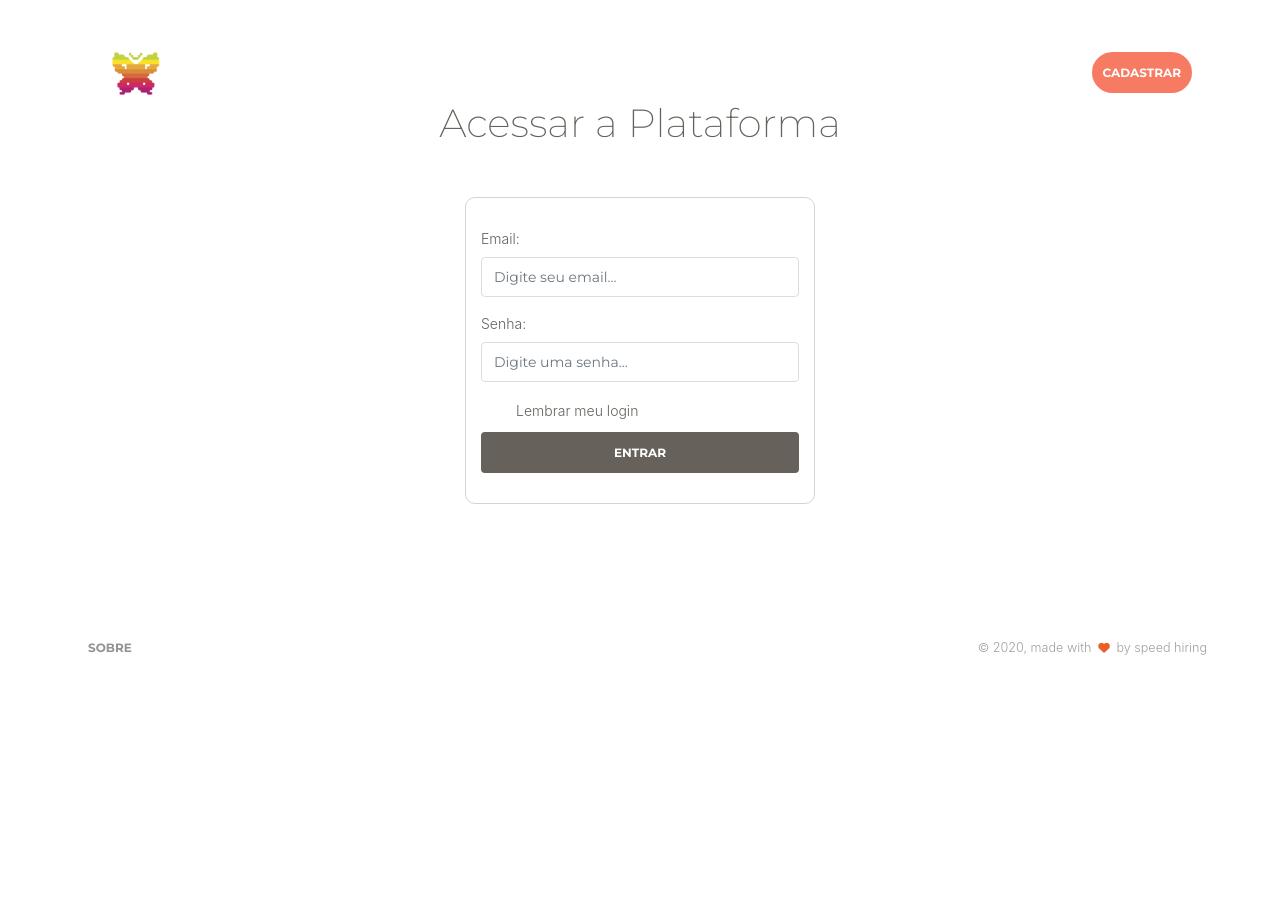
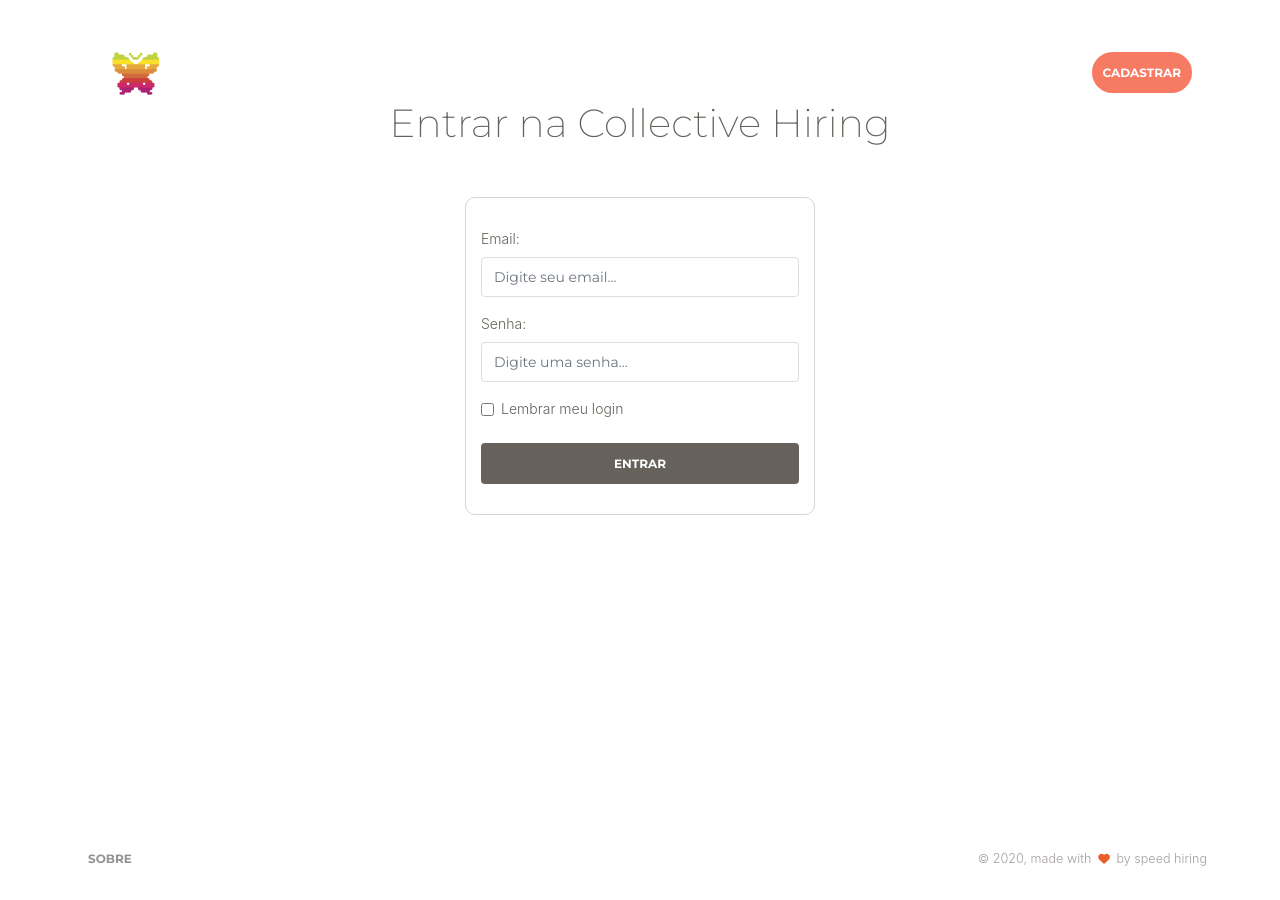
Before and after one commit to React-Bootcamp-WoMarkersCode/cv-speed-hiring, a React (Create React App) app: page /acessar-conta in a window 1280 px wide. Before the commit the page ends 800 px from the top, so only its background shows below. Built offline with nearby package versions, Linux system fonts and the light colour scheme.

Commit message:
ajustes componente de login

```diff
--- a/src/components/Forms/LoginForm.js
+++ b/src/components/Forms/LoginForm.js
@@ -24,6 +24,11 @@
 
 const LoginForm = () => {
 
+    const onSubmit = (e) => {
+        e.preventDefault()
+        console.log(formik.values)
+    }
+
     const formik = useFormik({
         initialValues,
         validationSchema
@@ -44,9 +49,9 @@
 
     return (
         <Container id="form-login">
-            <h2>Acessar a Plataforma</h2>
+            <h2>Entrar na Collective Hiring</h2>
             <div id="box-login">
-                <Form>
+                <Form method="post" onSubmit={onSubmit}>
                     <FormGroup>
                         <Label for="email">Email:</Label>
                         <Input
@@ -69,9 +74,9 @@
                         />
                         {formik.errors && <DisplayErrors msgError={formik.errors.senha}/>}
                     </FormGroup>
-                    <FormGroup check>
+                    <FormGroup className="checkbox-form">
                         <Input type="checkbox" name="remember" id="check" {...formik.getFieldProps("remember")}/>
-                        <Label for="remember" check>Lembrar meu login</Label>
+                        <Label for="remember">Lembrar meu login</Label>
                     </FormGroup>
                     <Button>Entrar</Button>
                 </Form>
--- a/src/components/Forms/LoginForm/style.css
+++ b/src/components/Forms/LoginForm/style.css
@@ -1,5 +1,6 @@
 #form-login {
     margin-top: 100px;
+    margin-bottom: 200px;
 }
 
 #form-login h2 {
@@ -20,6 +21,11 @@
     width: 100%;
 }
 
+#box-login .checkbox-form {
+    margin-left: 0;
+    padding-left: 20px;
+}
+
 #form-login .validate-error {
     display: block;
     color: #a90000;
```
